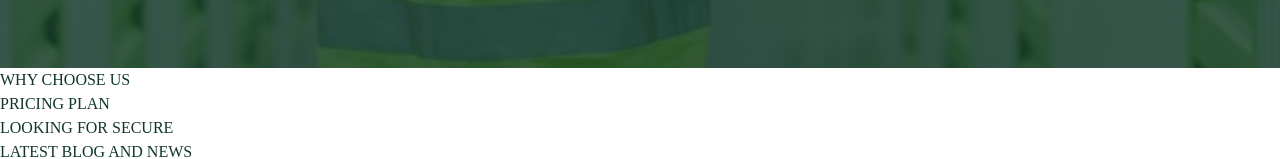
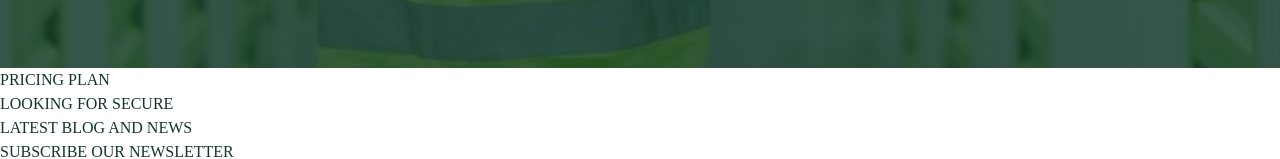
Before and after one commit to JoachimPersson88/storaid_storage_service, a React (Vite) app: page / in a window 1280 px wide. Shown: the part 3185-3344 px from the top of the page. Built offline with nearby package versions, Linux system fonts and the light colour scheme.

Commit message:
"Home_Why_Choose_Us START" 'Our_Services.jsx, Why_Choose_Us.jsx, index.css, why_choose_us.css, Home.jsx' Fixade först en liten import error i Our_Services,jsx, sen skapade jag filerna för Why Choose Us och fixade även pathingen till dom.

```diff
--- a/src/project/components/Our_Services.jsx
+++ b/src/project/components/Our_Services.jsx
@@ -1,4 +1,4 @@
-export default function Hero() {
+export default function Our_Services() {
     return (
         <section className="our_services">
             <div className="container">
--- /dev/null
+++ b/src/project/components/Why_Choose_Us.jsx
@@ -0,0 +1,7 @@
+export default function Why_Choose_Us() {
+  return (
+    <section className="WhyChooseUs">
+
+    </section>
+  );
+}
--- a/src/project/interface/styles/index.css
+++ b/src/project/interface/styles/index.css
@@ -6,6 +6,7 @@
 @import "./brands.css";
 @import "./our_services.css";
 @import "./testimonials.css";
+@import "./why_choose_us.css";
 
 
 /* Nollställer vissa standardinställningar för alla element samt deras pseudo-element (::before, ::after) */
--- a/src/project/pages/Home.jsx
+++ b/src/project/pages/Home.jsx
@@ -3,6 +3,7 @@ import About_Us from "../components/About_Us";
 import Brands from "../components/Brands";
 import Our_Services from "../components/Our_Services";
 import Testimonials from "../components/Testimonials";
+import Why_Choose_Us from "../components/Why_Choose_Us";
 
 export default function Home() {
   return (
@@ -12,7 +13,7 @@ export default function Home() {
       <Brands />
       <Our_Services />
       <Testimonials />
-      <p>WHY CHOOSE US</p>
+      <Why_Choose_Us />
       <p>PRICING PLAN</p>
       <p>LOOKING FOR SECURE</p>
       <p>LATEST BLOG AND NEWS</p>
```
Also changed, not shown: src/project/interface/styles/why_choose_us.css (added).
